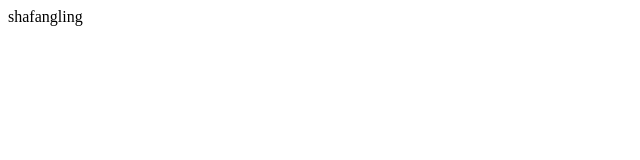
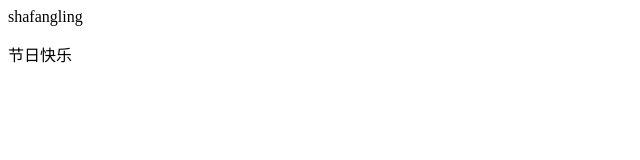
Before and after one commit to zhaohuij/zhj-git, a plain HTML site: page index.html in a window 1280 px wide. Shown: the full height of the page, 0-640 px from the left. Drawn offline with Linux system fonts and the light colour scheme.

Commit message:
修改index

```diff
--- a/index.html
+++ b/index.html
@@ -6,5 +6,6 @@
 	</head>
 	<body>
 		shafangling
+		<p>节日快乐</p>
 	</body>
 </html>
```
